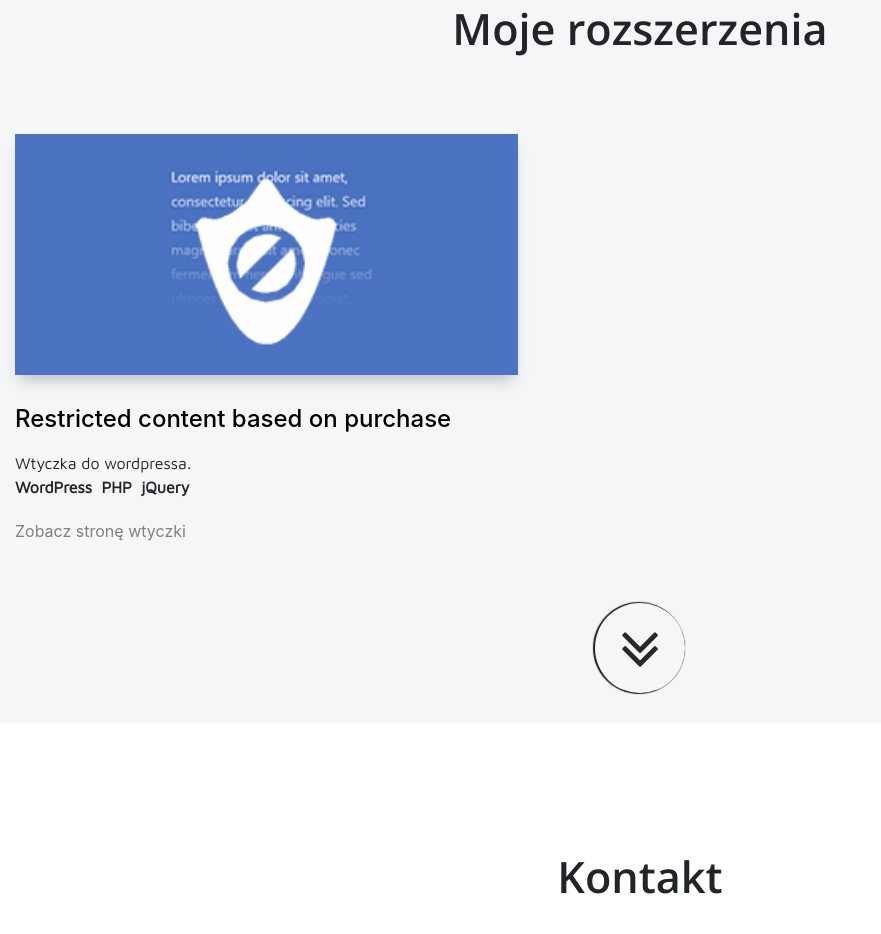
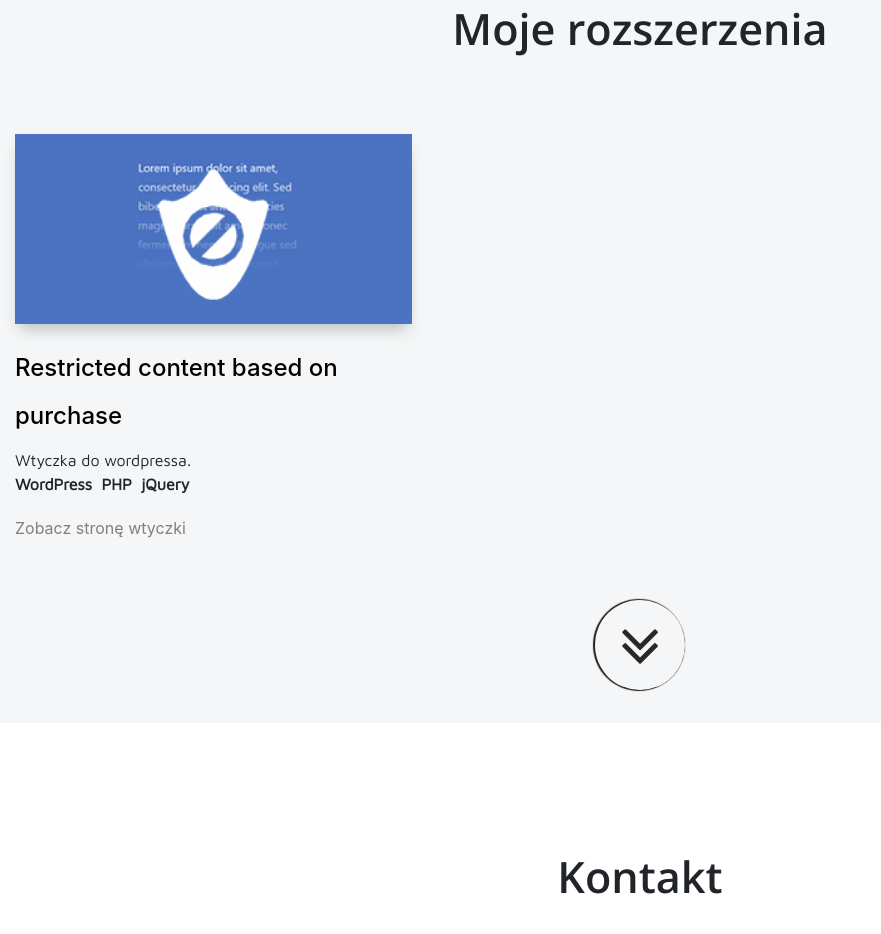
Before and after one commit to Maciex777/Portfolio, a plain HTML site: page index.html in a window 1280 px wide. Shown: the part 4777-5711 px from the top of the page, without its empty margins (0-881 px from the left). Drawn offline with nearby package versions, Linux system fonts and the light colour scheme; files whose address does not match are found by name.

Commit message:
Update index.html

```diff
--- a/index.html
+++ b/index.html
@@ -391,7 +391,7 @@
   <div class="container">
         <h2 class="text-center">Moje rozszerzenia</h2>
 	<div class="row mt-4">
-			<article class="col-sm-12 col-md-6 col-lg-5 pb-5">
+			<article class="col-sm-12 col-md-4 col-lg-4 pb-5">
 			<a href="https://wordpress.org/plugins/restricted-content-based-on-purchase/" target="_blank" class="portfolio-item box d-block mx-auto">
 			  <div class="portfolio-item-caption d-flex position-absolute h-100 w-100">
 				<div class="portfolio-item-caption-content my-auto w-100 text-center text-white">
```
